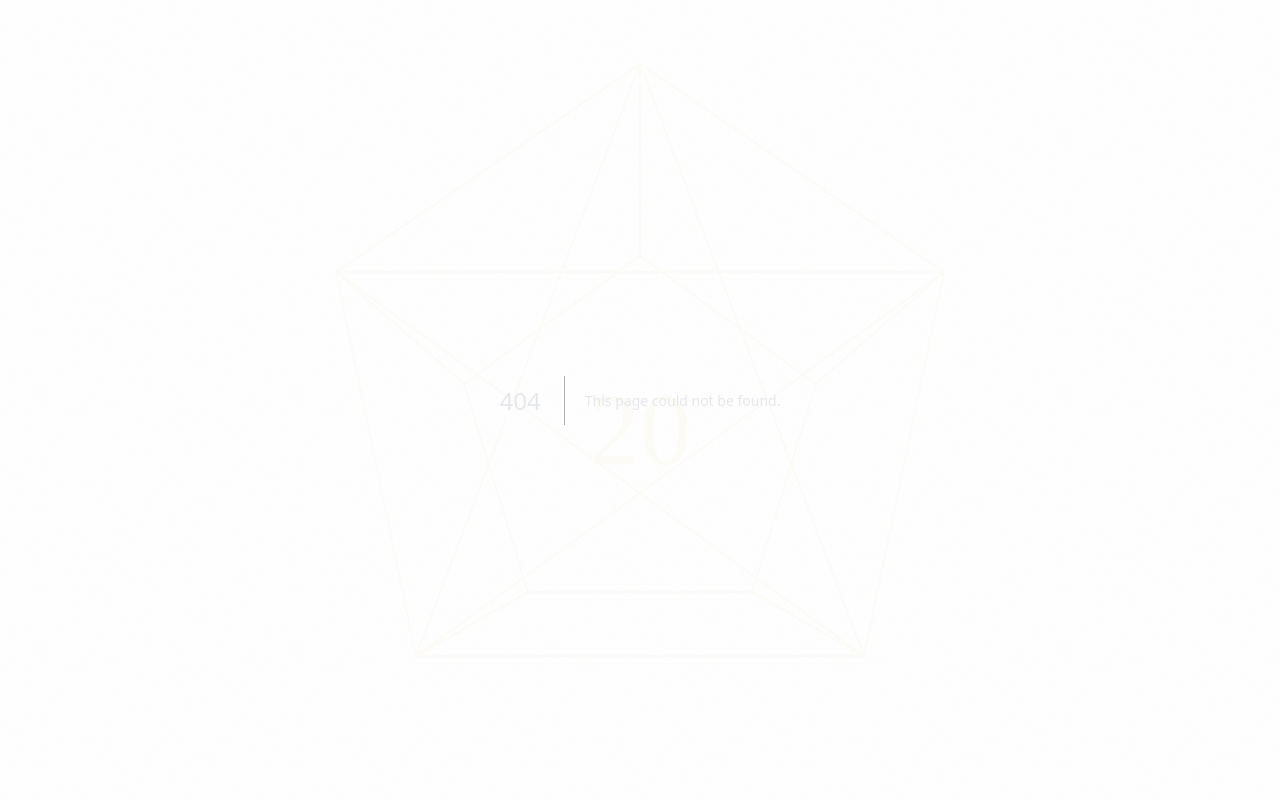
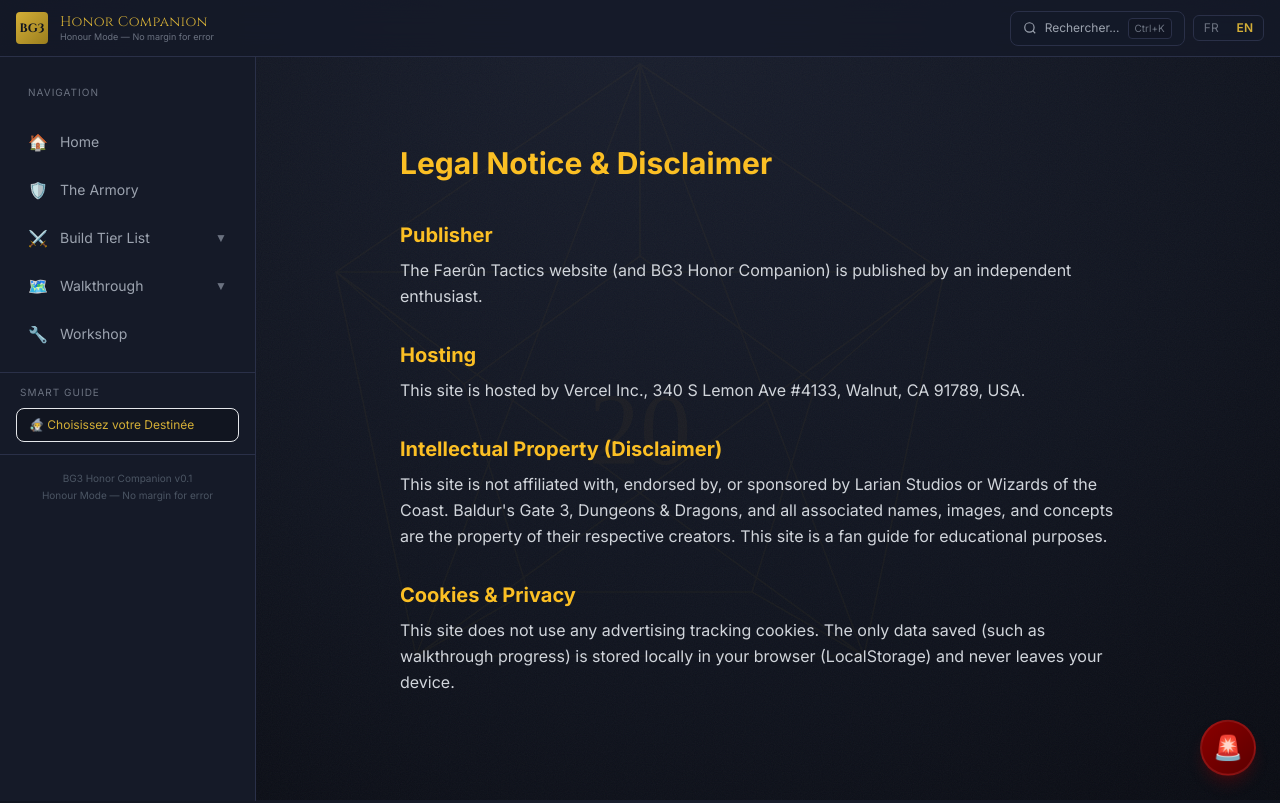
Before and after one commit to debeckerthomas-coder/sitebuildbg3, a Next.js app: page /en/mentions-legales in a window 1280 px wide. Before the commit this address had no page. Shown: the top 803 px of the page. Built offline with nearby package versions, Linux system fonts and the light colour scheme.

Commit message:
feat(legal): création de la page de mentions légales dynamique (FR/EN) pour la conformité
https://claude.ai/code/session_01Fohq3jYtPu395SFbjMnhwU

```diff
--- /dev/null
+++ b/src/app/[lang]/mentions-legales/page.tsx
@@ -0,0 +1,72 @@
+import type { Locale } from "@/dictionaries";
+
+// ============================================================================
+// Mentions Légales / Legal Notice — Dynamic FR/EN Page
+// ============================================================================
+
+interface PageProps {
+  params: Promise<{ lang: Locale }>;
+}
+
+const CONTENT = {
+  fr: {
+    title: "Mentions Légales & Avertissements",
+    editor: {
+      heading: "Éditeur",
+      text: "Le site Faerûn Tactics (et BG3 Honor Companion) est édité par un passionné indépendant.",
+    },
+    hosting: {
+      heading: "Hébergement",
+      text: "Ce site est hébergé par Vercel Inc., 340 S Lemon Ave #4133, Walnut, CA 91789, USA.",
+    },
+    ip: {
+      heading: "Propriété Intellectuelle (Disclaimer)",
+      text: "Ce site n'est pas affilié, soutenu ou sponsorisé par Larian Studios ou Wizards of the Coast. Baldur's Gate 3, Donjons & Dragons, ainsi que tous les noms, images et concepts associés sont la propriété de leurs créateurs respectifs. Ce site est un guide de fan à but éducatif.",
+    },
+    cookies: {
+      heading: "Cookies & Données",
+      text: "Ce site n'utilise aucun cookie de traçage publicitaire. Les seules données sauvegardées (comme la progression du walkthrough) le sont localement sur votre navigateur (LocalStorage) et ne quittent jamais votre appareil.",
+    },
+  },
+  en: {
+    title: "Legal Notice & Disclaimer",
+    editor: {
+      heading: "Publisher",
+      text: "The Faerûn Tactics website (and BG3 Honor Companion) is published by an independent enthusiast.",
+    },
+    hosting: {
+      heading: "Hosting",
+      text: "This site is hosted by Vercel Inc., 340 S Lemon Ave #4133, Walnut, CA 91789, USA.",
+    },
+    ip: {
+      heading: "Intellectual Property (Disclaimer)",
+      text: "This site is not affiliated with, endorsed by, or sponsored by Larian Studios or Wizards of the Coast. Baldur's Gate 3, Dungeons & Dragons, and all associated names, images, and concepts are the property of their respective creators. This site is a fan guide for educational purposes.",
+    },
+    cookies: {
+      heading: "Cookies & Privacy",
+      text: "This site does not use any advertising tracking cookies. The only data saved (such as walkthrough progress) is stored locally in your browser (LocalStorage) and never leaves your device.",
+    },
+  },
+} as const;
+
+export default async function MentionsLegalesPage({ params }: PageProps) {
+  const { lang } = await params;
+  const c = CONTENT[lang] ?? CONTENT.fr;
+
+  const sections = [c.editor, c.hosting, c.ip, c.cookies];
+
+  return (
+    <main className="mx-auto max-w-3xl px-4 py-16">
+      <h1 className="mb-10 text-3xl font-bold text-[#fbbf24]">{c.title}</h1>
+
+      {sections.map((section) => (
+        <section key={section.heading} className="mb-8">
+          <h2 className="mb-2 text-xl font-bold text-[#fbbf24]">
+            {section.heading}
+          </h2>
+          <p className="leading-relaxed text-gray-300">{section.text}</p>
+        </section>
+      ))}
+    </main>
+  );
+}
```
